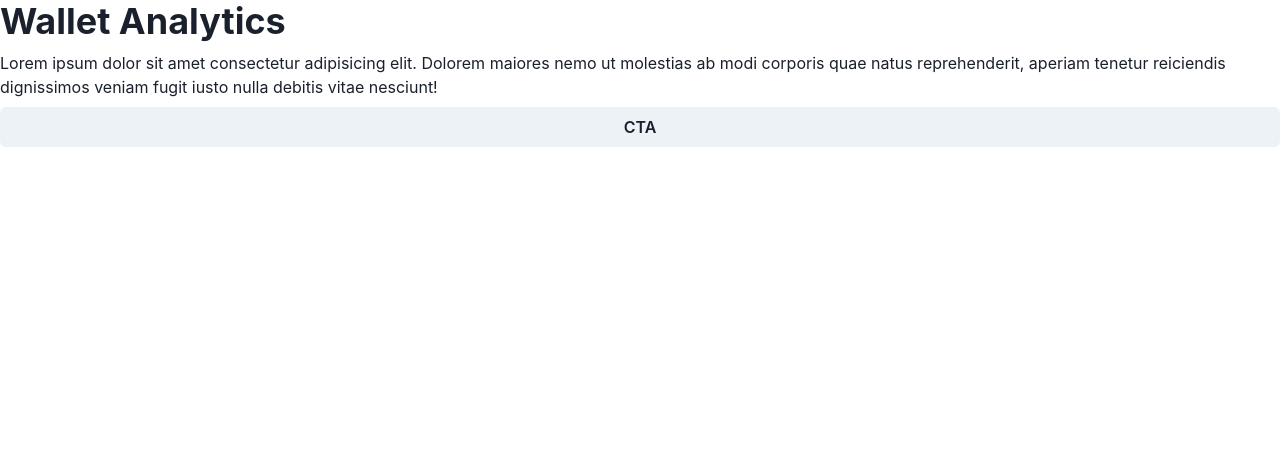
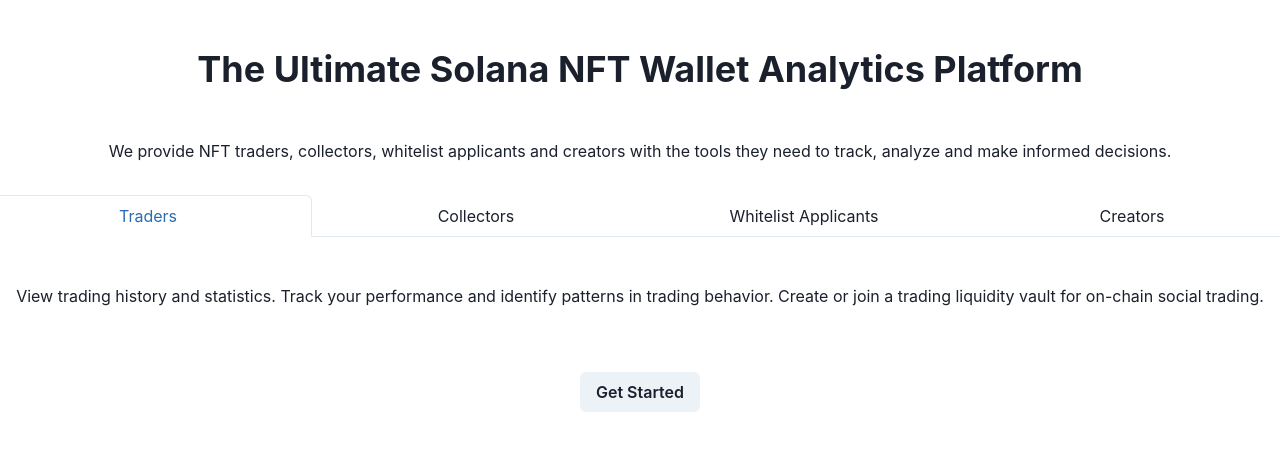
Before and after one commit to 0xEljh/sandstorm-wallet-analytics, a React (Create React App) app: page / in a window 1280 px wide. Shown: the top 450 px of the page. Built offline with nearby package versions, Linux system fonts and the light colour scheme.

Commit message:
add homepage

```diff
--- a/src/pages/home.tsx
+++ b/src/pages/home.tsx
@@ -1,18 +1,61 @@
 import { Flex, Stack, Heading, Text, Button } from "@chakra-ui/react";
+import { Tabs, TabList, TabPanels, Tab, TabPanel } from "@chakra-ui/react";
+
+function TextCTAPanel({ children }: { children: React.ReactNode }) {
+  return (
+    <Flex direction="column" alignItems="center" minW={"100vw"}>
+      <Text my={8}>{children}</Text>
+      <Button my={8}>Get Started</Button>
+    </Flex>
+  );
+}
 
 export default function Home() {
   return (
-    <Flex>
-      <Stack>
-        <Heading>Wallet Analytics</Heading>
-        <Text>
-          Lorem ipsum dolor sit amet consectetur adipisicing elit. Dolorem
-          maiores nemo ut molestias ab modi corporis quae natus reprehenderit,
-          aperiam tenetur reiciendis dignissimos veniam fugit iusto nulla
-          debitis vitae nesciunt!
-        </Text>
-        <Button>CTA</Button>
-      </Stack>
+    <Flex direction="column" alignItems="center">
+      <Heading my={12}>
+        The Ultimate Solana NFT Wallet Analytics Platform
+      </Heading>
+      <Text>
+        We provide NFT traders, collectors, whitelist applicants and creators
+        with the tools they need to track, analyze and make informed decisions.
+      </Text>
+      <Tabs my={8} isFitted variant="enclosed">
+        <TabList>
+          <Tab>Traders</Tab>
+          <Tab>Collectors</Tab>
+          <Tab>Whitelist Applicants</Tab>
+          <Tab>Creators</Tab>
+        </TabList>
+        <TabPanels>
+          <TabPanel>
+            <TextCTAPanel>
+              View trading history and statistics. Track your performance and
+              identify patterns in trading behavior. Create or join a trading
+              liquidity vault for on-chain social trading.
+            </TextCTAPanel>
+          </TabPanel>
+          <TabPanel>
+            <TextCTAPanel>
+              View your hodls, collection value, and performance. Showcase your
+              ability to curate and collect NFTs.
+            </TextCTAPanel>
+          </TabPanel>
+          <TabPanel>
+            <TextCTAPanel>
+              View and apply for NFT whitelists. Make your case to NFT projects.
+              Showcase your ability as a collector, trader, or both.
+            </TextCTAPanel>
+          </TabPanel>
+          <TabPanel>
+            <TextCTAPanel>
+              Curate a whitelist of applicants based on your desired holder
+              profile. Choose applicants that will be the most valuable to your
+              project.
+            </TextCTAPanel>
+          </TabPanel>
+        </TabPanels>
+      </Tabs>
     </Flex>
   );
 }
```
